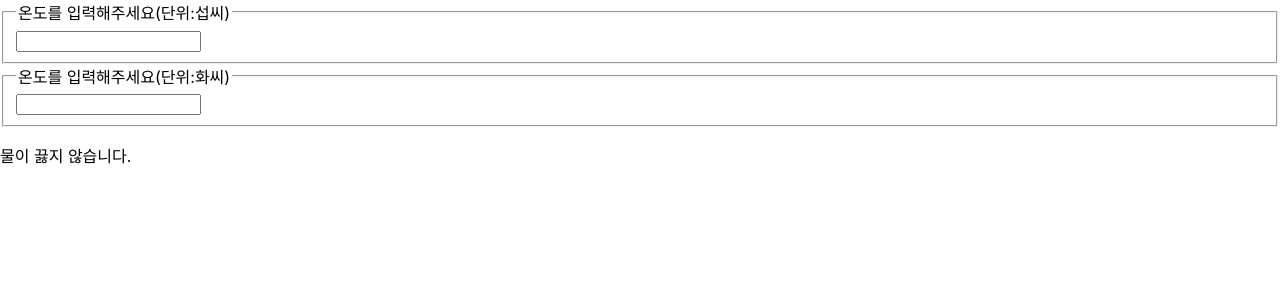
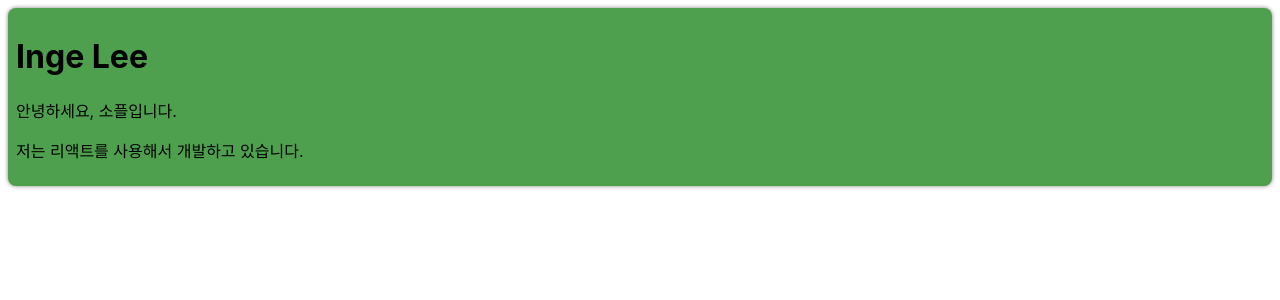
Before and after one commit to 201830229/23-react1, a React (Create React App) app: page / in a window 1280 px wide. Shown: the top 300 px of the page. Built offline with nearby package versions, Linux system fonts and the light colour scheme.

Commit message:
Add Weeks12
12주차 코드

```diff
--- /dev/null
+++ b/src/chapter_13/Card.jsx
@@ -0,0 +1,20 @@
+function Card(props){
+    const {title, backgroundColor, children} = props
+
+    return(
+        <div
+            style={{
+                margin: 8,
+                padding: 8,
+                borderRadius: 8,
+                boxShadow: "0px 0px 4px grey",
+                backgroundColor: backgroundColor || "white",
+            }}
+        >
+            {title && <h1>{title}</h1>}
+            {children}
+        </div>
+    )
+}
+
+export default Card;
--- /dev/null
+++ b/src/chapter_13/ProfileCard.jsx
@@ -0,0 +1,12 @@
+import Card from "./Card";
+
+function ProfileCard(props){
+    return(
+        <Card title="Inge Lee" backgroundColor="#4ea04e">
+            <p>안녕하세요, 소플입니다.</p>
+            <p>저는 리액트를 사용해서 개발하고 있습니다.</p>
+        </Card>
+    )
+}
+
+export default ProfileCard;
--- a/src/index.js
+++ b/src/index.js
@@ -4,13 +4,13 @@
 //import App from './App';
 import reportWebVitals from './reportWebVitals';
 
-import Calculator from './chapter_12/Calculator';
+import ProfileCard from './chapter_13/ProfileCard';
 
 
 const root = ReactDOM.createRoot(document.getElementById('root'));
 root.render(
   <React.StrictMode>
-    <Calculator/>
+    <ProfileCard/>
   </React.StrictMode>
   );
 
```
